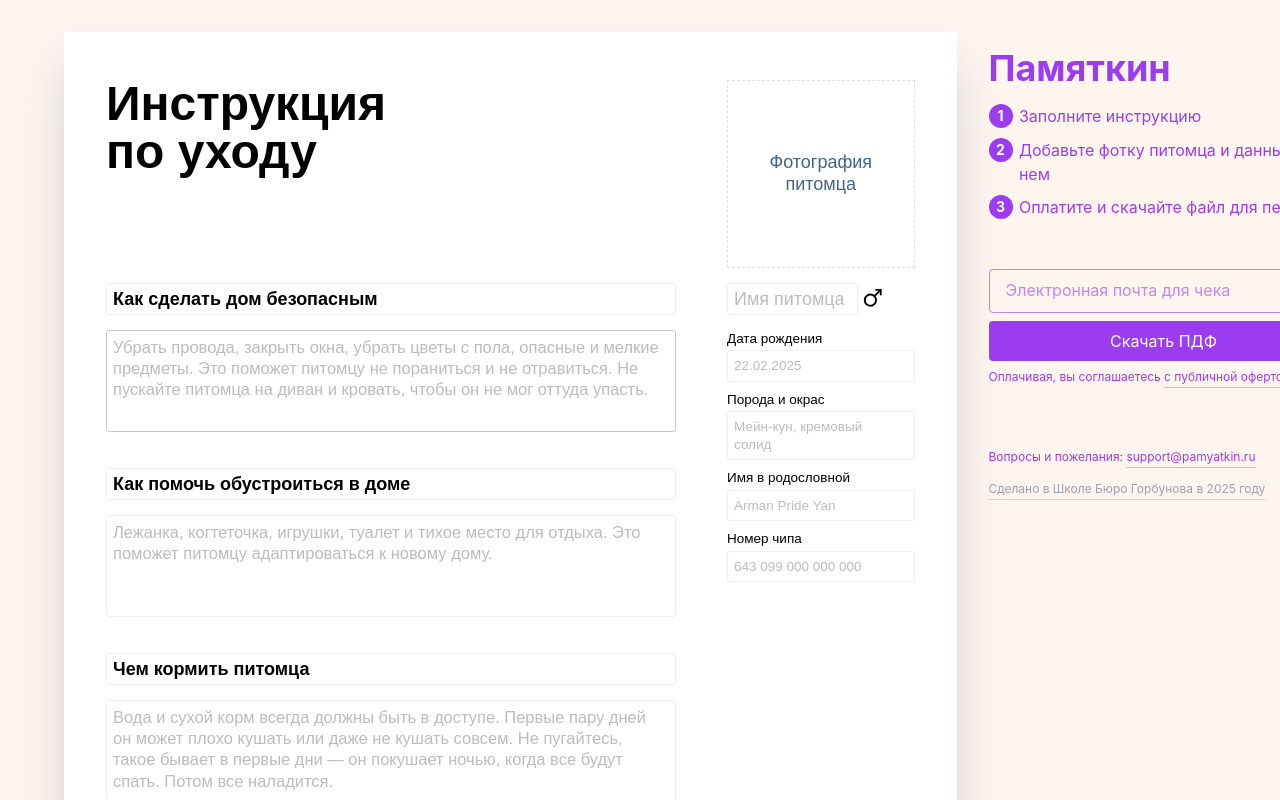
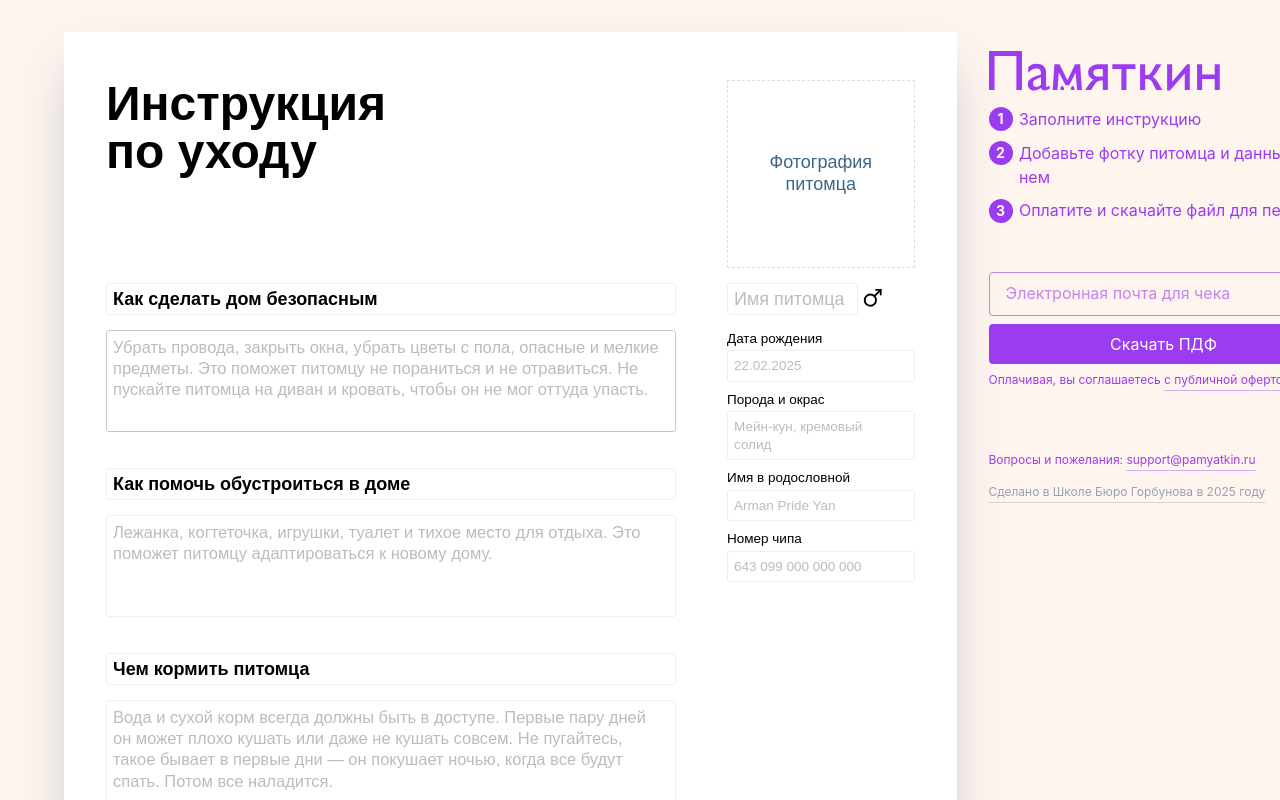
Before and after one commit to talyguryn/pamyatkin, a Next.js app: page / in a window 1280 px wide. Shown: the top 800 px of the page. Built offline with nearby package versions, Linux system fonts and the light colour scheme; no server answers.

Commit message:
add logo

```diff
--- a/src/app/page.tsx
+++ b/src/app/page.tsx
@@ -198,7 +198,11 @@ export default function Home() {
         <div className="flex flex-col gap-10 w-[350px] pt-4 pb-8 flex-shrink-0 h-full sticky top-0 z-10">
           <div>
             <div className="text-4xl font-bold text-[#9C3CF0] mb-2">
-              Памяткин
+              <img
+                src="/logo.svg"
+                alt="Памятка"
+                className="h-10 inline-block mr-2"
+              />
             </div>
             <div className="text-[#9C3CF0]">
               <ol className="space-y-2 mt-1 pl-6 custom-counter">
```
Also changed, not shown: public/logo.svg (added).
